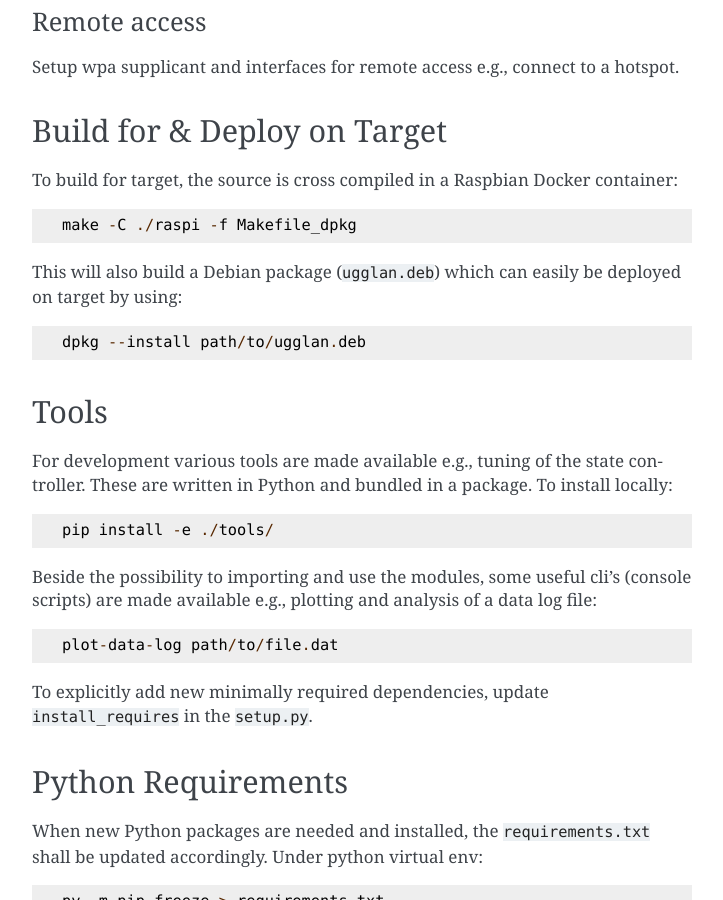
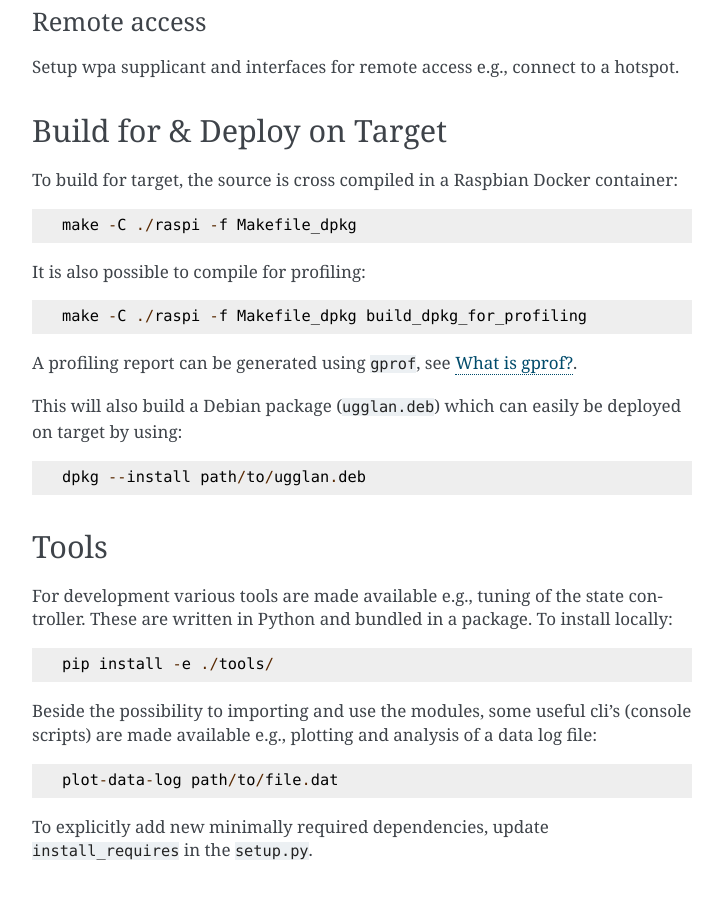
Before and after one commit to real-tintin/ugglan, a Sphinx documentation site: the page built from doc/source/development.rst, in a window 1280 px wide and 900 px high, scrolled down 1747 px. Shown: the whole window, without its empty margins (388-1111 px from the left). Built offline with Sphinx 7.4.7, drawn with Linux system fonts in a browser that asks for light colours.

Commit message:
Add support to compile for profiling with gprof.
Change-Id: If8b1995047661ef25e7f28e2490ea9e2e923e169

```diff
--- a/doc/source/development.rst
+++ b/doc/source/development.rst
@@ -78,6 +78,13 @@ To build for target, the source is cross compiled in a Raspbian Docker container
 
     make -C ./raspi -f Makefile_dpkg
 
+It is also possible to compile for profiling::
+
+    make -C ./raspi -f Makefile_dpkg build_dpkg_for_profiling
+
+A profiling report can be generated using ``gprof``, see
+`What is gprof? <https://users.cs.duke.edu/~ola/courses/programming/gprof.html>`_.
+
 This will also build a Debian package (``ugglan.deb``) which can easily be deployed on
 target by using::
 
```
Also changed, not shown: 5 other files.
